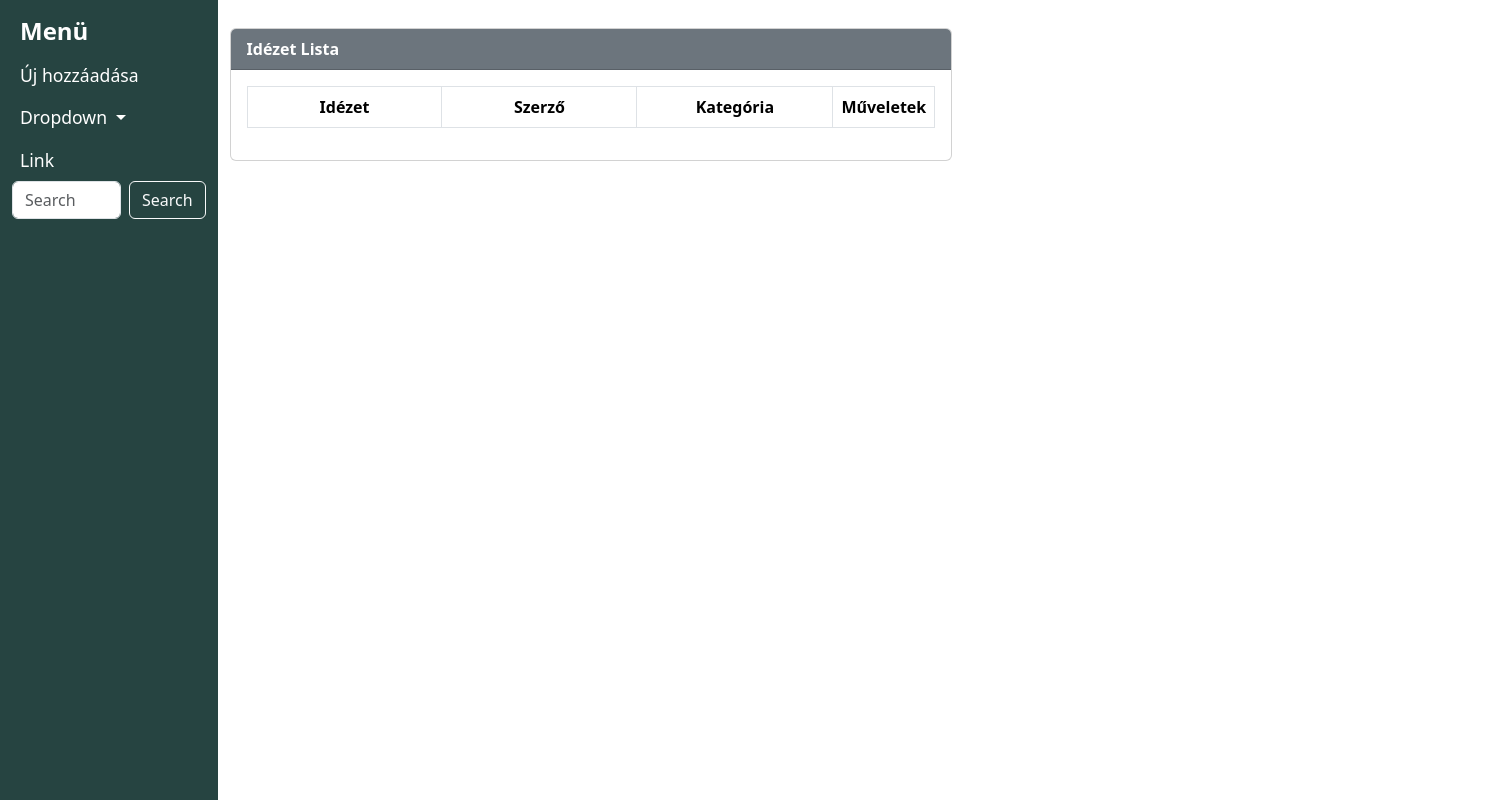
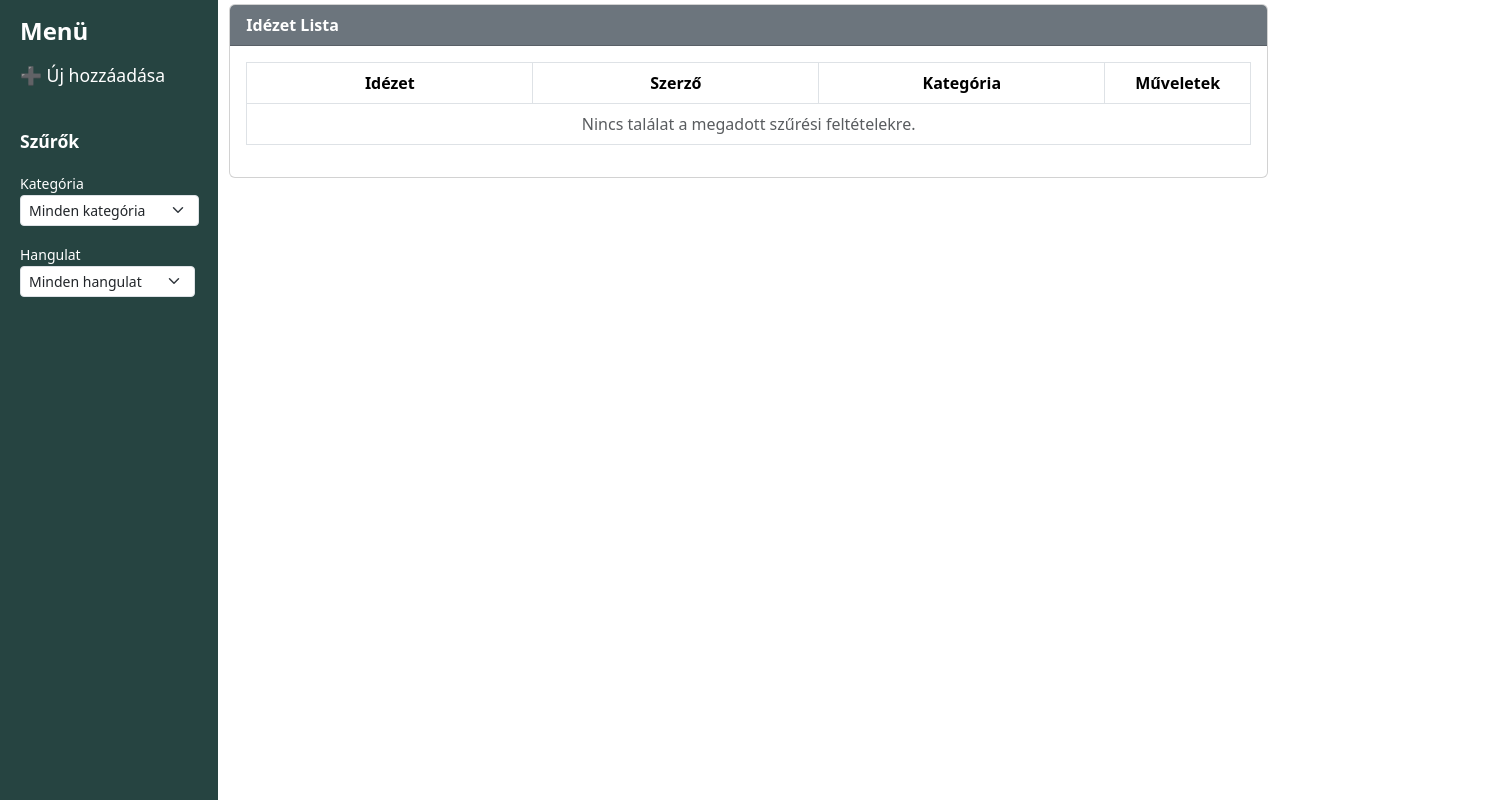
Before and after one commit to nyesozoltan/Webtech_Quotations, an Angular app: page /dashboard in a window 1280 px wide. Shown: the whole page, 1498 px wide, since content can reach past the window. Built offline with nearby package versions, Linux system fonts and the light colour scheme.

Commit message:
Szűrők

```diff
--- a/src/app/components/dashboard/dashboard.component.html
+++ b/src/app/components/dashboard/dashboard.component.html
@@ -1,58 +1,52 @@
 <div class="row">
+  <!-- Bal oldali menü -->
   <div class="col-2">
-        <nav class="navbar fixed-top navbar-expand-lg navbar-dark" style="background-color:  #264441;">
-            <div class="container-fluid">
+    <nav class="navbar fixed-top navbar-expand-lg navbar-dark" style="background-color: #264441;">
+      <div class="container-fluid d-flex flex-column align-items-start">
         <a class="navbar-brand fw-bold">Menü</a>
-              <div class="collapse navbar-collapse" id="navbarSupportedContent">
-                <ul class="navbar-nav me-auto mb-2 mb-lg-0">
+        <ul class="navbar-nav w-100">
+          <!-- Új hozzáadása -->
           <li class="nav-item">
-                    <a class="nav-link active" aria-current="page" [routerLink]="['/add-quote']">Új hozzáadása</a>
+            <a class="nav-link active" [routerLink]="['/quote-form']">➕ Új hozzáadása</a>
           </li>
-                  <li class="nav-item dropdown">
-                    <a class="nav-link dropdown-toggle" href="#" id="navbarDropdown" role="button" data-bs-toggle="dropdown" aria-expanded="false">
-                      Dropdown
-                    </a>
-                    <ul class="dropdown-menu" aria-labelledby="navbarDropdown">
-                      <li><a class="dropdown-item" href="#">Action</a></li>
-                      <li><a class="dropdown-item" href="#">Another action</a></li>
-                      <li>
-                        <hr class="dropdown-divider">
+
+          <!-- Szűrők -->
+          <li class="nav-item mt-4">
+            <span class="nav-link text-white fw-bold">Szűrők</span>
           </li>
-                      <li><a class="dropdown-item" href="#">Something else here</a></li>
-                    </ul>
+
+          <!-- Kategória szűrő -->
+          <li class="nav-item mt-2">
+            <span class="text-white mx-2 fw-light small">Kategória</span>
+            <select class="form-select form-select-sm mx-2" [(ngModel)]="selectedCategory">
+              <option value="">Minden kategória</option>
+              <option *ngFor="let cat of categoryOptions" [value]="cat">{{ cat }}</option>
+            </select>
           </li>
-                  <li class="nav-item">
-                    <a class="nav-link ">Link</a>
+
+          <!-- Hangulat szűrő -->
+          <li class="nav-item mt-3">
+            <span class="text-white mx-2 fw-light small">Hangulat</span>
+            <select class="form-select form-select-sm mx-2" [(ngModel)]="selectedMood">
+              <option value="">Minden hangulat</option>
+              <option *ngFor="let mood of moodOptions" [value]="mood">{{ mood }}</option>
+            </select>
           </li>
         </ul>
-                <form class="d-flex">
-                  <input class="form-control me-2" type="search" placeholder="Search" aria-label="Search">
-                  <button class="btn btn-outline-light" type="submit">Search</button>
-                </form>
-              </div>
       </div>
     </nav>
   </div>
+
+  <!-- Jobb oldali tartalom -->
   <div class="col-10">
     <div class="container-fluid mt-1">
-        </div>
-    </div>
-</div>
-
-<div class="container-fluid my-4 main-content">
       <div class="row">
-        <div class="col-7">
+        <div class="col-12">
           <div class="card">
-                <div class="card-header bg-secondary">
-                    <div class="row">
-                        <div class="col-6 text-white">
+            <div class="card-header bg-secondary text-white">
               <strong>Idézet Lista</strong>
             </div>
-                    </div>
-                </div>
             <div class="card-body">
-                    <div class="row">
-                       <div class="col-12">
               <table class="table table-bordered">
                 <thead>
                   <tr>
@@ -63,17 +57,20 @@
                   </tr>
                 </thead>
                 <tbody>
-                                <tr *ngFor="let quote of quotes">
-                                    <td><i>"{{ quote.text.length > 30 ? (quote.text | slice:0:30) + '...' : quote.text }}"</i></td>
+                  <tr *ngFor="let quote of filteredQuotes">
+                    <td><i>"{{ quote.text.length > 30 ? (quote.text | slice: 0:30) + '...' : quote.text }}"</i></td>
                     <td class="text-center">{{ quote.author }}</td>
                     <td class="text-center">{{ quote.categories }}</td>
                     <td>
                       <div class="d-flex justify-content-center gap-2">
-                                          <button class="btn btn text-white" style="background-color:#1458a5;" (click)="onView(quote.id)" >Részletek</button>
-                                          <button class="btn btn text-white" (click)="onEdit(quote.id)" style="background-color:#264441;">Szerkeszt</button>
+                        <button class="btn btn text-white" style="background-color:#1458a5;" (click)="onView(quote.id)">Részletek</button>
+                        <button class="btn btn text-white" style="background-color:#264441;" (click)="onEdit(quote.id)">Szerkeszt</button>
                         <button class="btn btn text-white" style="background-color:#a51414;" (click)="onDelete(quote.id)">Töröl</button>
                       </div>
                     </td>
+                  </tr>
+                  <tr *ngIf="filteredQuotes.length === 0">
+                    <td colspan="4" class="text-center text-muted">Nincs találat a megadott szűrési feltételekre.</td>
                   </tr>
                 </tbody>
               </table>
--- a/src/app/components/dashboard/dashboard.component.ts
+++ b/src/app/components/dashboard/dashboard.component.ts
@@ -1,14 +1,14 @@
 import { CommonModule } from '@angular/common';
 import { Component, inject } from '@angular/core';
-import { Quote } from '../../_model/quote';
 import { FormsModule } from '@angular/forms';
+import { Router, RouterModule } from '@angular/router';
+import { Quote, Category, Mood, CATEGORY_OPTIONS, MOOD_OPTIONS } from '../../_model/quote';
 import { QuoteService } from '../../_services/quote.service';
-import { Router, RouterModule } from '@angular/router';
 
 @Component({
   selector: 'app-dashboard',
+  standalone: true,
   imports: [CommonModule, FormsModule, RouterModule],
-
   templateUrl: './dashboard.component.html',
   styleUrl: './dashboard.component.css'
 })
@@ -16,8 +16,12 @@ export class DashboardComponent {
   quotes: Quote[] = [];
 
   searchTerm: string = '';
-  selectedCategory: string = '';
-  selectedStatus: string = '';
+  selectedCategory: Category | '' = '';
+  selectedMood: Mood | '' = '';
+
+  categoryOptions = CATEGORY_OPTIONS;
+  moodOptions = MOOD_OPTIONS;
+
   quoteService = inject(QuoteService);
   router = inject(Router);
 
@@ -25,15 +29,24 @@ export class DashboardComponent {
     this.quotes = this.quoteService.loadQuotes();
   }
 
-  onEdit(id: string) {
+  get filteredQuotes(): Quote[] {
+    return this.quotes.filter(quote =>
+      (quote.text.toLowerCase().includes(this.searchTerm.toLowerCase()) ||
+       quote.author.toLowerCase().includes(this.searchTerm.toLowerCase())) &&
+      (this.selectedCategory ? quote.categories === this.selectedCategory : true) &&
+      (this.selectedMood ? quote.mood === this.selectedMood : true)
+    );
+  }
+
+  onEdit(id: string): void {
     this.router.navigate(['/edit-quote', id]);
   }
 
-  onView(id: string) {
+  onView(id: string): void {
     this.router.navigate(['/quote', id]);
   }
 
-  onDelete(id: string) {
+  onDelete(id: string): void {
     if (confirm('Biztosan törlöd ezt az idézetet?')) {
       this.quoteService.deleteQuote(id);
       this.quotes = this.quoteService.getAllQuotes();
```
Lines whose indentation alone changed are shown as unchanged.
